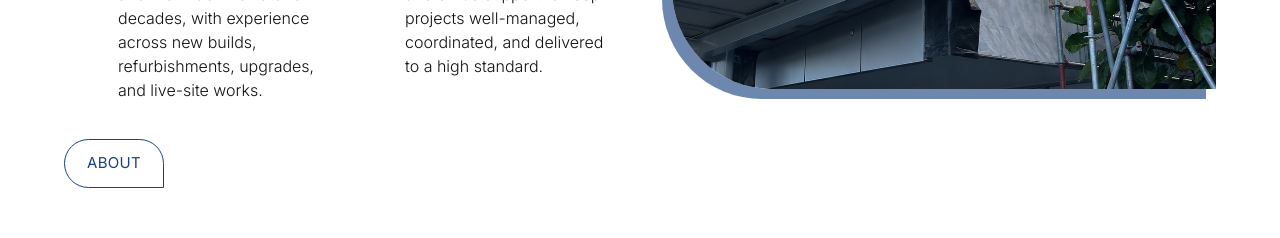
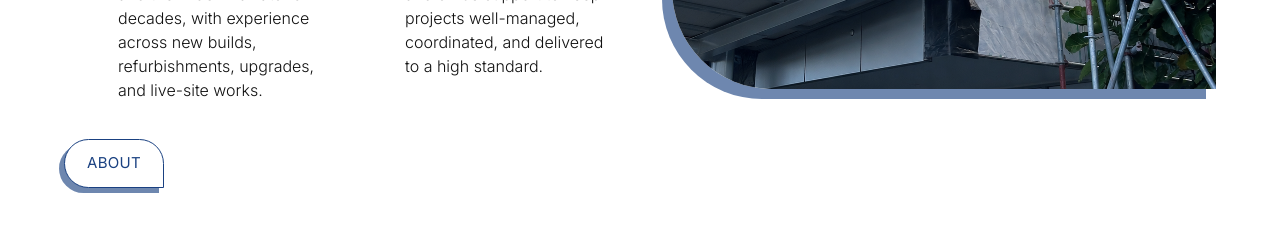
Before and after one commit to GMFB-Web-Dev/Mitchel-Construction, a Next.js app: page / in a window 1280 px wide. Shown: the part 1460-1698 px from the top of the page. Built offline with nearby package versions, Linux system fonts and the light colour scheme.

Commit message:
Apply shared offset CTA button style

```diff
--- a/app/globals.css
+++ b/app/globals.css
@@ -334,8 +334,8 @@ p{margin-bottom:22px}
 .proof-icon path{fill:none;stroke:#fff;stroke-width:1.45;stroke-linecap:round;stroke-linejoin:round}
 .home-proof h3{margin:0 0 16px;color:var(--blue);font-size:24px;font-weight:400;line-height:1.2}
 .home-proof p{margin:0;font-size:18px;font-weight:300;line-height:1.5}
-.outline-blue{width:max-content;min-width:100px;padding:12px 20px;border:1px solid var(--blue);border-radius:30px 30px 0;background:#fff;color:var(--blue);font-weight:400}
-.outline-blue:hover,.outline-blue:focus-visible{border-color:var(--mid);background:var(--mid);color:#fff}
+.outline-blue{width:max-content;min-width:100px;padding:12px 20px;border:1px solid var(--blue);border-radius:30px 30px 0;background:#fff;color:var(--blue);font-weight:400;box-shadow:-5px 5px 0 var(--mid);transition:background .25s ease,color .25s ease,border-color .25s ease,box-shadow .25s ease,transform .25s ease}
+.outline-blue:hover,.outline-blue:focus-visible{border-color:var(--mid);background:var(--mid);color:#fff;box-shadow:-5px 5px 0 var(--blue);transform:translate(1px,-1px)}
 .about-home-image{position:relative;width:700px;height:640px;margin-top:76px;border-radius:100px 100px 0 100px;box-shadow:-10px 10px 0 var(--mid);overflow:hidden}
 .about-home-image img{object-fit:cover}
 
```
